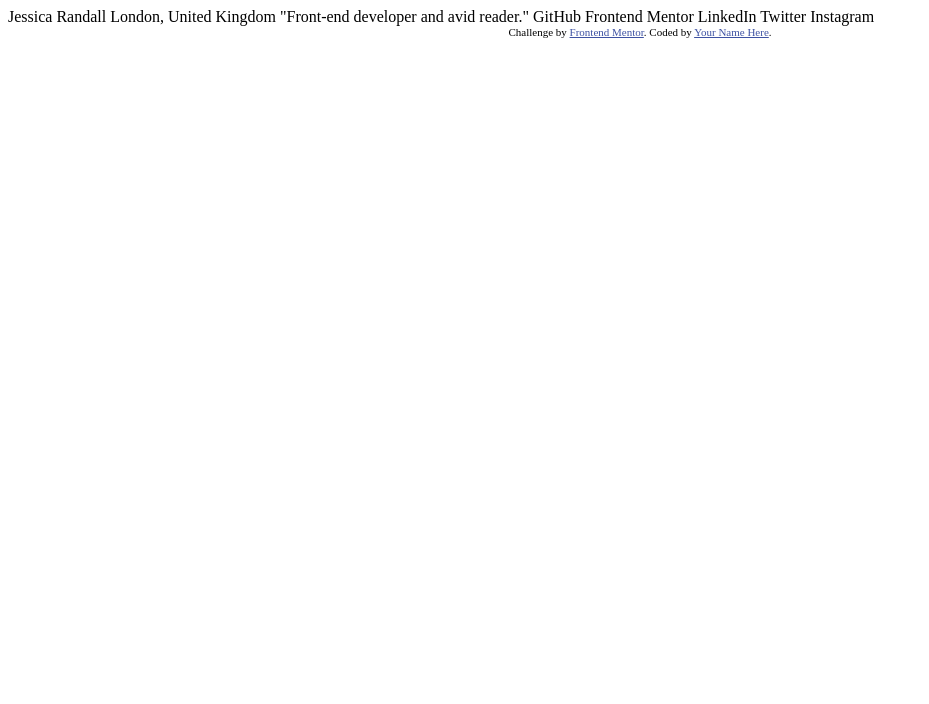
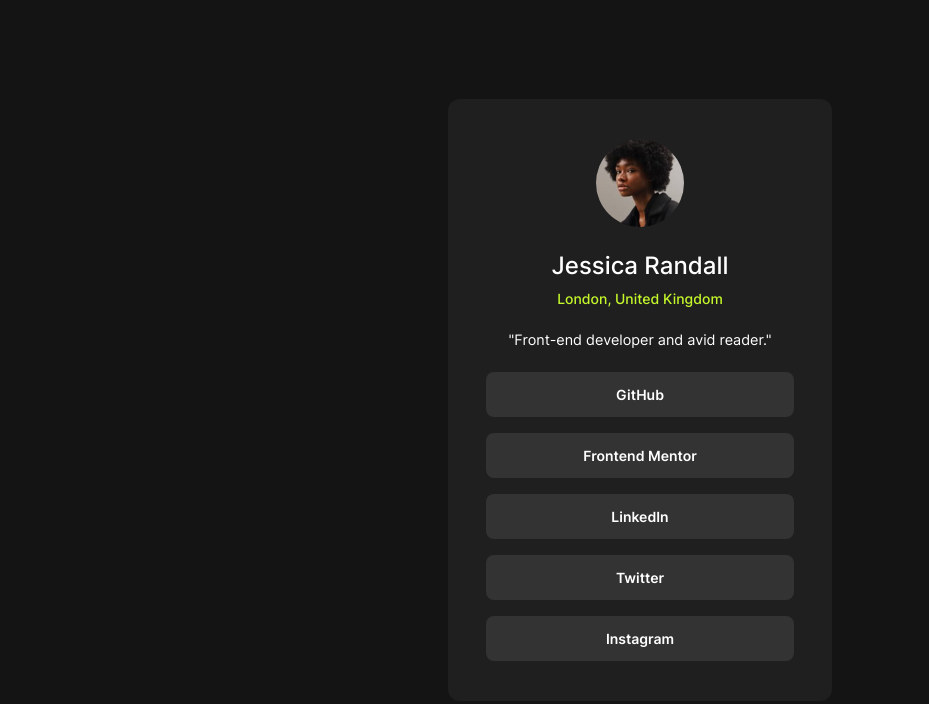
Before and after one commit to Arnotts33/Frontend-Mentor-Challenges, a plain HTML site: page social-links-profile-main/index.html in a window 1280 px wide. Shown: the whole page, without its empty margins (0-929 px from the left). Drawn offline with Linux system fonts and the light colour scheme.

Commit message:
Challenge done

```diff
--- a/social-links-profile-main/index.html
+++ b/social-links-profile-main/index.html
@@ -1,34 +1,38 @@
 <!DOCTYPE html>
 <html lang="en">
-<head>
-  <meta charset="UTF-8">
-  <meta name="viewport" content="width=device-width, initial-scale=1.0"> <!-- displays site properly based on user's device -->
+	<head>
+		<meta charset="UTF-8" />
+		<meta name="viewport" content="width=device-width, initial-scale=1.0" />
+		<!-- displays site properly based on user's device -->
 
-  <link rel="icon" type="image/png" sizes="32x32" href="./assets/images/favicon-32x32.png">
+		<link
+			rel="icon"
+			type="image/png"
+			sizes="32x32"
+			href="./assets/images/favicon-32x32.png"
+		/>
 
-  <title>Frontend Mentor | Social links profile</title>
+		<title>Frontend Mentor | Social links profile</title>
 
-  <!-- Feel free to remove these styles or customise in your own stylesheet 👍 -->
-  <style>
-    .attribution { font-size: 11px; text-align: center; }
-    .attribution a { color: hsl(228, 45%, 44%); }
-  </style>
-</head>
-<body>
-
-  Jessica Randall
-  London, United Kingdom
-  "Front-end developer and avid reader."
-
-  GitHub
-  Frontend Mentor
-  LinkedIn
-  Twitter
-  Instagram
-
-  <div class="attribution">
-    Challenge by <a href="https://www.frontendmentor.io?ref=challenge" target="_blank">Frontend Mentor</a>.
-    Coded by <a href="#">Your Name Here</a>.
-  </div>
-</body>
+		<link rel="stylesheet" href="style.css" />
+	</head>
+	<body>
+		<main>
+			<section class="card">
+				<img src="./assets/images/avatar-jessica.jpeg" alt="avatar" />
+				<section class="user-info">
+					<h2 id="user-fullname">Jessica Randall</h2>
+					<p>London, United Kingdom</p>
+				</section>
+				<p id="user-bio">"Front-end developer and avid reader."</p>
+				<section class="social-links">
+					<a href="#" class="social-link">GitHub</a>
+					<a href="#" class="social-link">Frontend Mentor</a>
+					<a href="#" class="social-link">LinkedIn</a>
+					<a href="#" class="social-link">Twitter</a>
+					<a href="#" class="social-link">Instagram</a>
+				</section>
+			</section>
+		</main>
+	</body>
 </html>
--- /dev/null
+++ b/social-links-profile-main/style.css
@@ -0,0 +1,100 @@
+@font-face {
+	font-family: "Inter";
+	font-display: swap;
+	src: url("./assets/fonts/Inter-VariableFont_slnt\,wght.ttf")
+		format("truetype");
+	font-weight: 400 700;
+}
+
+:root {
+	--white-hsl: hsl(0, 0%, 100%);
+	--dark-grey-hsl: hsl(0, 0%, 12%);
+	--grey-hsl: hsl(0, 0%, 20%);
+	--off-black-hsl: hsl(0, 0%, 8%);
+	--neon-green-hsl: hsl(75, 94%, 57%);
+}
+
+* {
+	margin: 0;
+	box-sizing: border-box;
+}
+
+body {
+	font-family: "Inter";
+	background-color: var(--off-black-hsl);
+}
+
+main {
+	height: auto;
+	min-height: 100vh;
+	display: flex;
+	justify-content: center;
+	align-items: center;
+}
+
+.card {
+	width: 384px;
+	background-color: var(--dark-grey-hsl);
+	border-radius: 12px;
+	display: flex;
+	flex-direction: column;
+	justify-content: center;
+	align-items: center;
+	text-align: center;
+}
+
+.card img {
+	width: 88px;
+	border-radius: 50%;
+	margin-top: 40px;
+	margin-bottom: 24px;
+}
+
+.user-info h2 {
+	color: var(--white-hsl);
+	font-weight: 500;
+	margin-bottom: 10px;
+}
+
+.user-info p {
+	color: var(--neon-green-hsl);
+	font-size: 14px;
+	font-weight: 500;
+}
+
+#user-bio {
+	color: var(--white-hsl);
+	margin: 24px 0;
+	font-size: 0.9rem;
+}
+
+.social-links {
+	width: 80%;
+	margin-bottom: 40px;
+	display: flex;
+	flex-direction: column;
+	text-align: center;
+	gap: 16px;
+}
+
+.social-link {
+	background-color: var(--grey-hsl);
+	padding: 14px 0;
+	text-decoration: none;
+	color: var(--white-hsl);
+	font-size: 14px;
+	font-weight: 600;
+	border-radius: 8px;
+	transition: 0.2s ease-in;
+}
+
+.social-link:hover {
+	background-color: var(--neon-green-hsl);
+	color: var(--off-black-hsl);
+}
+
+@media screen and (max-width: 420px) {
+	.card {
+		margin: 20px;
+	}
+}
```
Also changed, not shown: social-links-profile-main/assets/images/social-links-profile.png (added), 1 other file.
